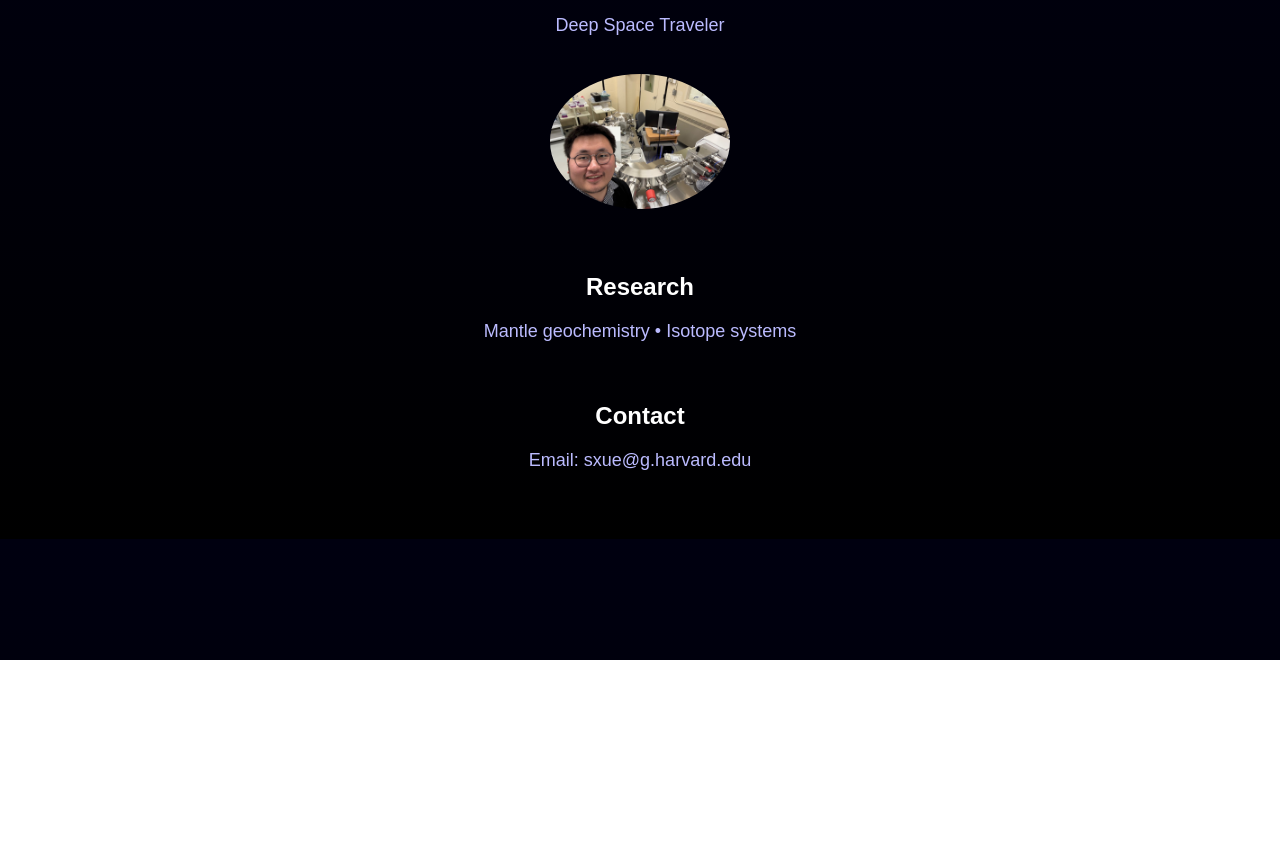
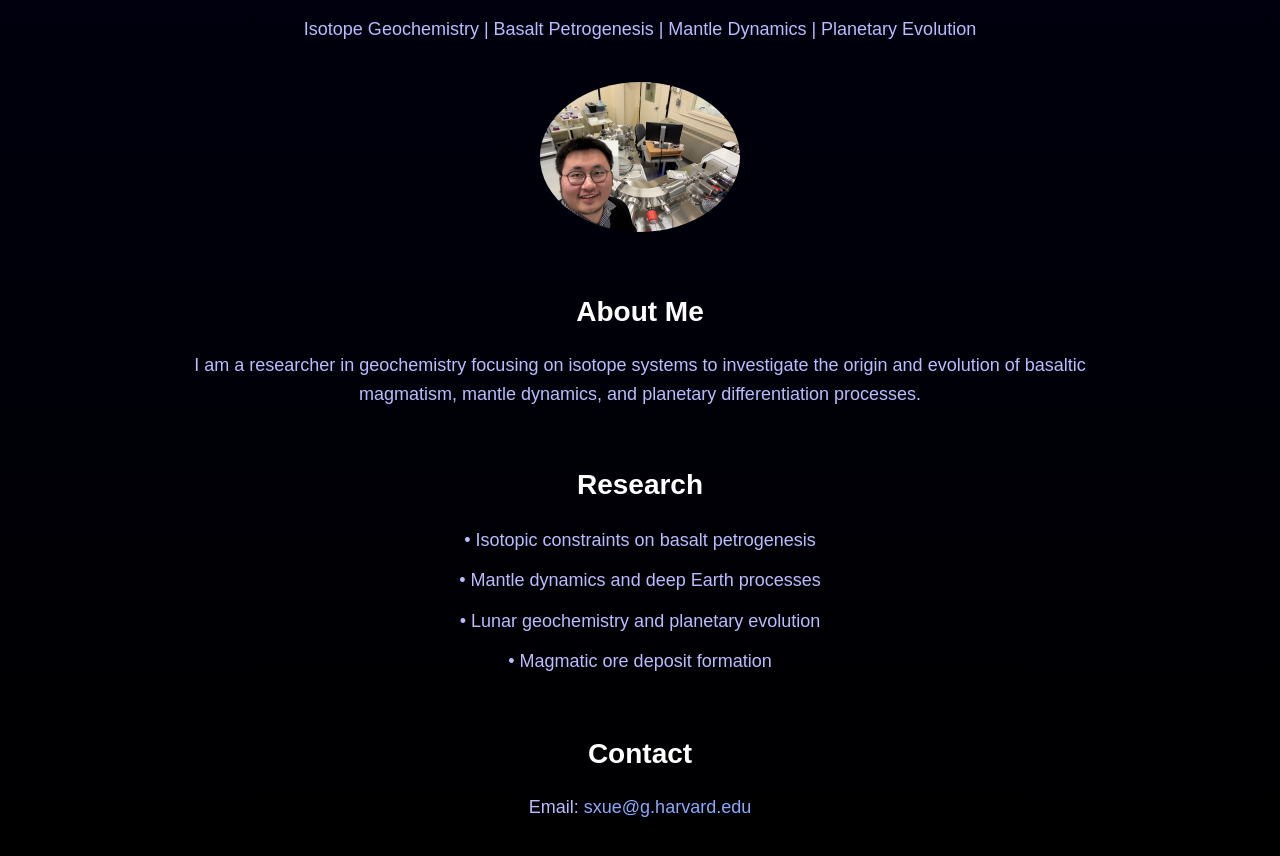
Before and after one commit to CosmicXue/cosmicxue.github.io, a plain HTML site: page index.html in a window 1280 px wide. Shown: the part 140-996 px from the top of the page. Before the commit the page ends 800 px from the top, so only its background shows below. Drawn offline with Linux system fonts and the light colour scheme.

Commit message:
Update index.html

```diff
--- a/index.html
+++ b/index.html
@@ -1,7 +1,7 @@
 <!DOCTYPE html>
 <html>
 <head>
-    <title>CosmicXue</title>
+    <title>CosmicXue | Song Xue</title>
     <style>
         body {
             margin: 0;
@@ -10,9 +10,12 @@
             color: white;
             text-align: center;
             padding: 50px;
+            max-width: 900px;
+            margin-left: auto;
+            margin-right: auto;
         }
         img {
-            width: 180px;
+            width: 200px;
             border-radius: 50%;
             margin-top: 20px;
         }
@@ -20,32 +23,64 @@
             font-size: 48px;
             margin-bottom: 5px;
         }
+        h2 {
+            margin-top: 60px;
+            font-size: 28px;
+        }
         p {
             font-size: 18px;
             color: #bbbbff;
+            line-height: 1.6;
         }
-        section {
-            margin-top: 60px;
+        ul {
+            list-style: none;
+            padding: 0;
+            font-size: 18px;
+            line-height: 1.8;
+            color: #bbbbff;
+        }
+        li {
+            margin: 8px 0;
+        }
+        a {
+            color: #88aaff;
+            text-decoration: none;
+        }
+        a:hover {
+            text-decoration: underline;
         }
     </style>
 </head>
 <body>
 
 <h1>CosmicXue</h1>
-<p>Deep Space Traveler</p>
+<p>Isotope Geochemistry | Basalt Petrogenesis | Mantle Dynamics | Planetary Evolution</p>
 
 <img src="profile.jpg" alt="Profile Photo">
 
 <section>
-<h2>Research</h2>
+<h2>About Me</h2>
 <p>
-Mantle geochemistry • Isotope systems
+I am a researcher in geochemistry focusing on isotope systems to investigate the origin and evolution of
+basaltic magmatism, mantle dynamics, and planetary differentiation processes.
 </p>
 </section>
 
 <section>
+<h2>Research</h2>
+
+<ul>
+<li>• Isotopic constraints on basalt petrogenesis</li>
+<li>• Mantle dynamics and deep Earth processes</li>
+<li>• Lunar geochemistry and planetary evolution</li>
+<li>• Magmatic ore deposit formation</li>
+</ul>
+
+</section>
+
+<section>
 <h2>Contact</h2>
-<p>Email: sxue@g.harvard.edu</p>
+<p>Email: <a href="mailto:sxue@g.harvard.edu">sxue@g.harvard.edu</a></p>
 </section>
 
 </body>
```
